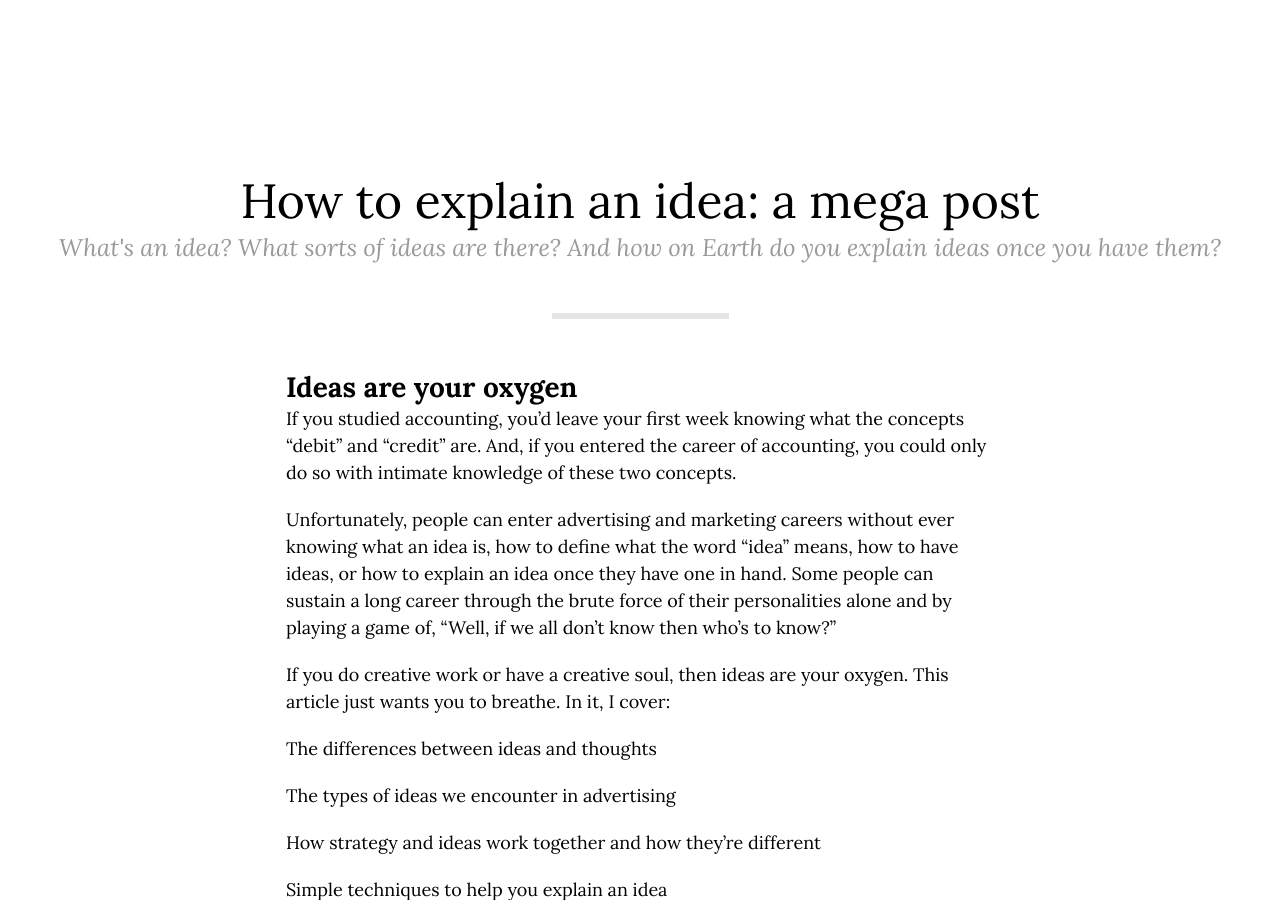
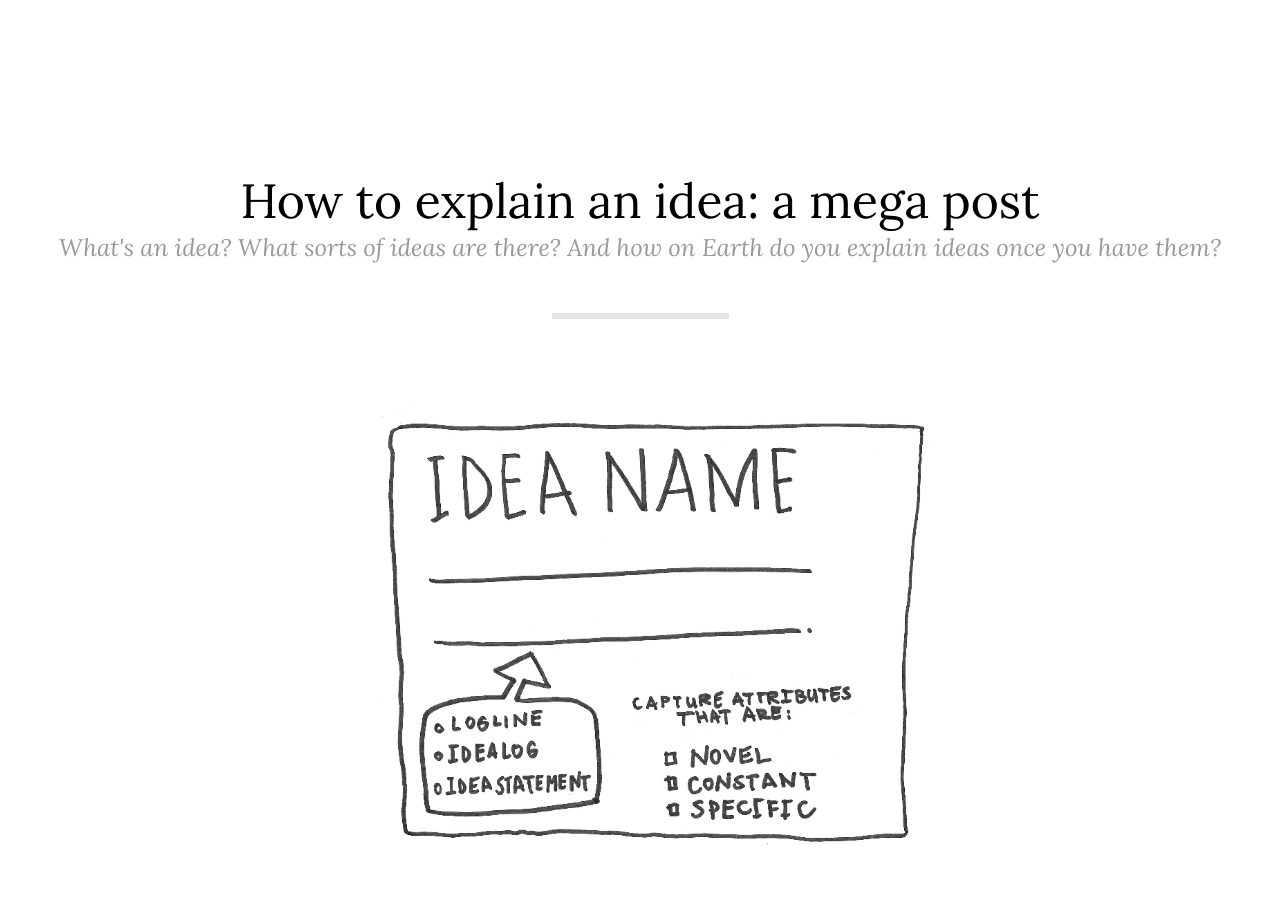
Before and after one commit to markhpollard/markhpollard.github.io, a Jekyll site: the page built from _posts/2018-09-27-how-to-explain-an-idea-a-mega-post.markdown, in a window 1280 px wide and 900 px high. Built offline with Jekyll 4.4.1, drawn with Linux system fonts in a browser that asks for light colours; nearby versions of some CDN libraries.

Commit message:
Updated How To Explain An Idea A Mega Post

```diff
--- a/_posts/2018-09-27-how-to-explain-an-idea-a-mega-post.markdown
+++ b/_posts/2018-09-27-how-to-explain-an-idea-a-mega-post.markdown
@@ -21,7 +21,10 @@ tags:
 - Creativity
 summary: 'What''s an idea? What sorts of ideas are there? And how on Earth do you
   explain ideas once you have them? '
+image: "/uploads/idea-writeup-template.jpeg"
 ---
+
+![idea-writeup-template.jpeg](/uploads/idea-writeup-template.jpeg)
 
 ## Ideas are your oxygen
 
```
